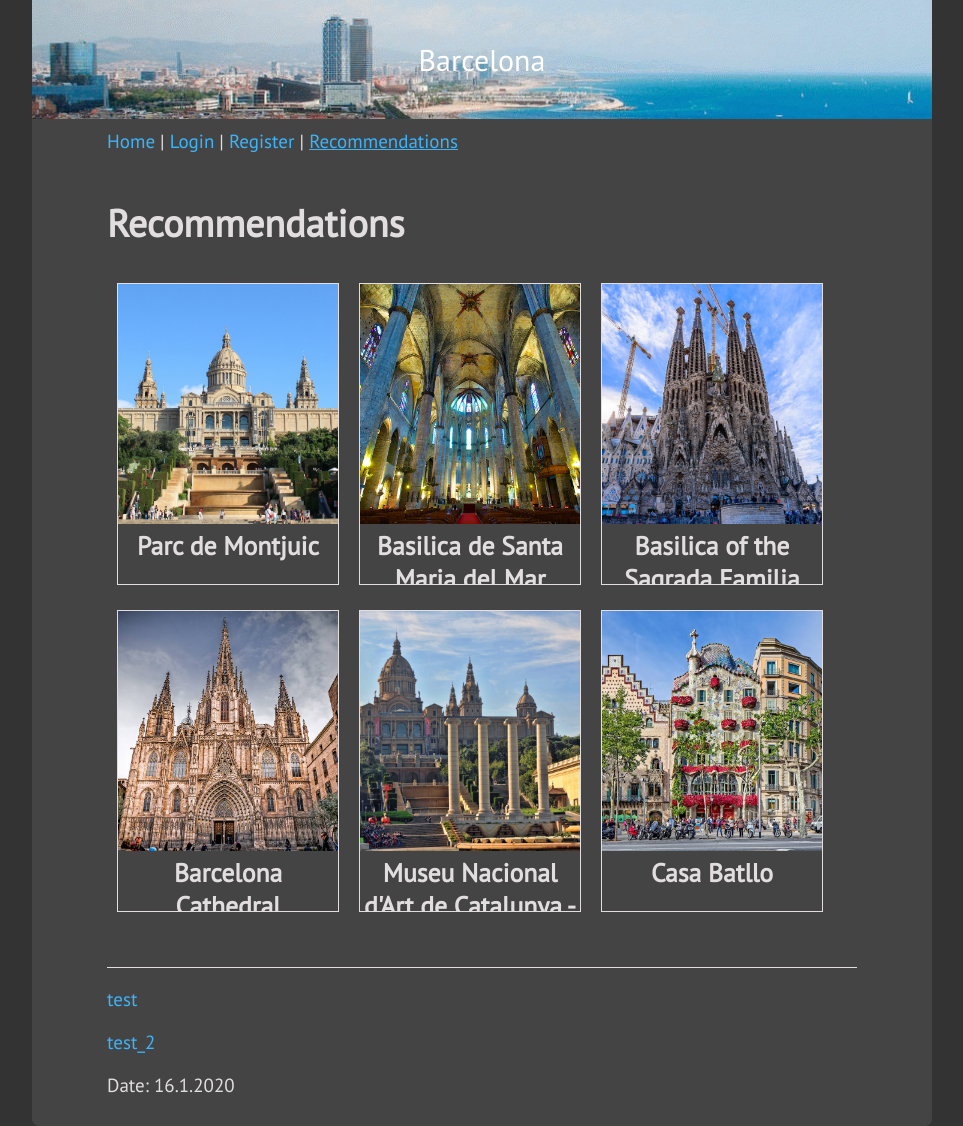
After one commit to sivertheisholt/PRO1000, a PHP site: page /recommendations.html in a window 1280 px wide. The commit adds this page. Shown: the whole page, without its empty margins (158-1121 px from the left). Run offline with PHP 8.4, Linux system fonts and the light colour scheme.

Commit message:
recommendations style + script

```diff
--- a/index.html
+++ b/index.html
@@ -18,7 +18,7 @@
       <a class="active" href="index.html">Home</a>
       <a href="php/login.php">Login</a>
       <a href="php/register.php">Register</a>
-      <a href="forslag.html">Forslag</a>
+      <a href="recommendations.html">Recommendations</a>
     </div>
 
     <!--The storymap-->
--- a/php/login.php
+++ b/php/login.php
@@ -104,7 +104,7 @@ if($_SERVER["REQUEST_METHOD"] == "POST"){
       <a href="../index.html">Home</a>
       <a class="active" href="../php/login.php">Login</a>
       <a href="../php/register.php">Register</a>
-      <a href="index.html">Test4</a>
+      <a href="../recommendations.html">Recommendations</a>
     </div>
 
     <!--Login form!-->
--- a/php/register.php
+++ b/php/register.php
@@ -109,7 +109,7 @@ if($_SERVER["REQUEST_METHOD"] == "POST"){
       <a href="../index.html">Home</a>
       <a href="../php/login.php">Login</a>
       <a class="active" href="../php/register.php">Register</a>
-      <a href="index.html">Test4</a>
+      <a href="../recommendations.html">Recommendations</a>
     </div>
 
     <!--Login form!-->
--- /dev/null
+++ b/recommendations.html
@@ -0,0 +1,41 @@
+<!DOCTYPE html>
+<html lang="en">
+<head>
+    <meta charset="UTF-8">
+    <meta name="viewport" content="width=device-width, initial-scale=1.0">
+    <title>Recommendations</title>
+    <!-- <link rel="stylesheet" type="text/css" href="css/navbar.css"> -->
+    <!-- <link rel="stylesheet" type="text/css" href="css/index.css"> -->
+
+    <link rel="stylesheet" href="stiler/style.css">
+    <script type="text/javascript" src="script/recommendations.js"></script>
+</head>
+<body>
+<div id="main">
+<div id="header">
+<header>Barcelona</header>
+</div>
+<div id="navigation">
+    <nav>
+        <a href="index.html">Home</a> |
+        <a href="php/login.php">Login</a> |
+        <a href="php/register.php">Register</a> |
+        <a id="active" href="recommendations.html">Recommendations</a>
+    </nav>
+</div>
+
+<div id="content">
+    <h1>Recommendations</h1>
+<div id="rec_container">
+</div>
+
+<div id="footer">
+    <footer>
+        <p><a href="" target="_blank">test</a></p>
+        <p><a href="" target="_blank">test_2</a></p>
+        <p id="date"></p>
+    </footer>
+</div>
+</div>
+</body>
+</html>
--- /dev/null
+++ b/script/recommendations.js
@@ -0,0 +1,120 @@
+window.onload = startup;
+
+function startup(){
+    write_rec2();
+    currentDate();
+}
+
+function currentDate() {
+    var d = new Date();
+    date.innerHTML = "Date: " + d.getDate() +"."+d.getMonth()+"."+d.getFullYear();
+}
+
+var locations = [
+    {
+        name: 'Basilica of the Sagrada Familia',
+        image: './storage/Basilica of the Sagrada Familia.jpg',
+        website: ''
+    },
+    {
+        name: 'Casa Batllo',
+        image: './storage/Casa Batllo.jpg',
+        website: ''
+    },
+    {
+        name: 'Gothic Quarter (Barri Gotic)',
+        image: './storage/othic Quarter (Barri Gotic).jpg',
+        website: ''
+    },
+    {
+        name: 'Palace of Catalan Music',
+        image: './storage/Palace of Catalan Music.jpg',
+        website: ''
+    },
+    {
+        name: 'Casa Mila - La Pedrera',
+        image: './storage/Casa Mila - La Pedrera.jpg',
+        website: ''
+    },
+    {
+        name: 'Mercat de la Boqueria',
+        image: './storage/Mercat de la Boqueria.jpg',
+        website: ''
+    },
+    {
+        name: 'Camp Nou',
+        image: './storage/Camp Nou.jpg',
+        website: ''
+    },
+    {
+        name: 'Basilica de Santa Maria del Mar',
+        image: './storage/Basilica de Santa Maria del Mar.jpg',
+        website: ''
+    },
+    {
+        name: 'The Magic Fountain',
+        image: './storage/The Magic Fountain.jpg',
+        website: ''
+    },
+    {
+        name: 'Recinte Modernista de Sant Pau',
+        image: './storage/Recinte Modernista de Sant Pau.jpg',
+        website: ''
+    },
+    {
+        name: "Museu Nacional d'Art de Catalunya - MNAC",
+        image: "./storage/Museu Nacional d'Art de Catalunya - MNAC.jpg",
+        website: ''
+    },
+    {
+        name: 'Barcelona Cathedral',
+        image: './storage/Barcelona Cathedral.jpg',
+        website: ''
+    },
+    {
+        name: 'Palau Guell',
+        image: './storage/Palau Guell.jpg',
+        website: ''
+    },
+    {
+        name: 'Parc de Montjuic',
+        image: './storage/Parc de Montjuic.jpg',
+        website: ''
+    },
+    {
+        name: 'Casa Vicens',
+        image: './storage/Casa Vicens.jpg',
+        website: ''
+    }
+]
+
+function write_rec() {
+    for (let i = 0; i < 6; i++) {
+     rec_container.innerHTML += '<div class="rec_box"><img src=\"storage/Barcelona Cathedral.jpg\" class="img"><h1> test </h1></div>';
+    }
+
+   /* rec_1.innerHTML = "<img src=\"storage/Barcelona Cathedral.jpg\" class='img'><h1> test </h1>"; */
+
+
+}
+var image;
+var name;
+var number;
+
+var numberArray = [];
+while(numberArray.length < 6){
+    var r = Math.floor(Math.random() * 14) + 0;
+    if(numberArray.indexOf(r) === -1) numberArray.push(r);
+}
+console.log(numberArray);
+
+function write_rec2() {
+    for (let i = 0; i < 6; i++) {
+     number = numberArray[i];
+     image = locations[number]["image"];
+     name = locations[number]["name"];
+     rec_container.innerHTML += '<div class="rec_box"><img src=\"'+image+'\" class="img"><h1>'+name+'</h1></div>';
+    }
+
+
+}
--- /dev/null
+++ b/stiler/style.css
@@ -0,0 +1,105 @@
+@import url('https://fonts.googleapis.com/css?family=PT+Sans');
+body, html {
+    height: 100%;
+    margin: 0 0 0 0;
+    background-color:rgb(51, 51, 51);
+    color:rgb(226, 222, 223);
+    font-family: 'PT Sans', sans-serif;
+}
+
+a {
+    color:rgb(60, 180, 250);
+    text-decoration: none;
+}
+a:hover {
+    text-decoration: underline;
+}
+
+#navigation {
+    width: 750px;
+    margin: 0 auto;
+    padding:10px 10px 10px 10px;
+    position: relative;
+}
+#active {
+    text-decoration: underline;
+}
+#main {
+	background-color:rgb(68, 68, 68);
+    font-size: 19px;
+    width:900px;
+    border:1px;
+    border-radius:7px;
+    margin:0 auto;
+    margin-bottom:20px;
+}
+#content {
+    width: 750px;
+    margin: 0 auto;
+    padding:10px 10px 10px 10px;
+    position: relative;
+}
+
+#header {
+  padding: 40px;
+  text-align: center;
+  /*background: #1abc9c;*/
+  background-image: url('../storage/barcelona_header.jpg');
+  /*Image source: https://pipr.restplass.no/rg/-/scale_crop/980x400/center/https://storage.googleapis.com/rg-wp-assets/2019/02/b6/4f/b6/bc/11/87/dd/e4/spania-barcelona-view-beach-1000x667.jpg*/
+  color: white;
+  font-size: 30px;
+}
+
+
+#footer {
+  border-top: solid 1px;
+}
+#rec_container {
+    margin-bottom: 40px;
+}
+
+.rec_box {
+    border: solid 1px;
+    width: 220px;
+    height: 300px;
+    display: inline-block;
+    margin: 10px;
+    overflow: hidden;
+    text-align: center;
+}
+.rec_box h1 {
+    margin: 0;
+    font-size: 2vw;
+    word-wrap: break-word;
+}
+.img {
+    height: 80%;
+    position: relative;
+    left: 50%;
+    transform: translateX(-50%);
+}
+
+@media screen and (max-width: 1024px) {
+#hoved {
+  width: 100%;
+}
+#innhold {
+  width: 100%;
+  padding: 0;
+}
+p {
+  overflow-wrap: break-word;
+  padding-left: 5px;
+}
+#img_slider {
+  border: 0px;
+}
+}
+
+
+@media screen and (max-width: 641px) {
+#navigasjon {
+  display: inline-block;
+  width: 100%;
+}
+}
```
Also changed, not shown: forslag.html (deleted, +0 -20 lines), storage/barcelona_header.jpg (added).
